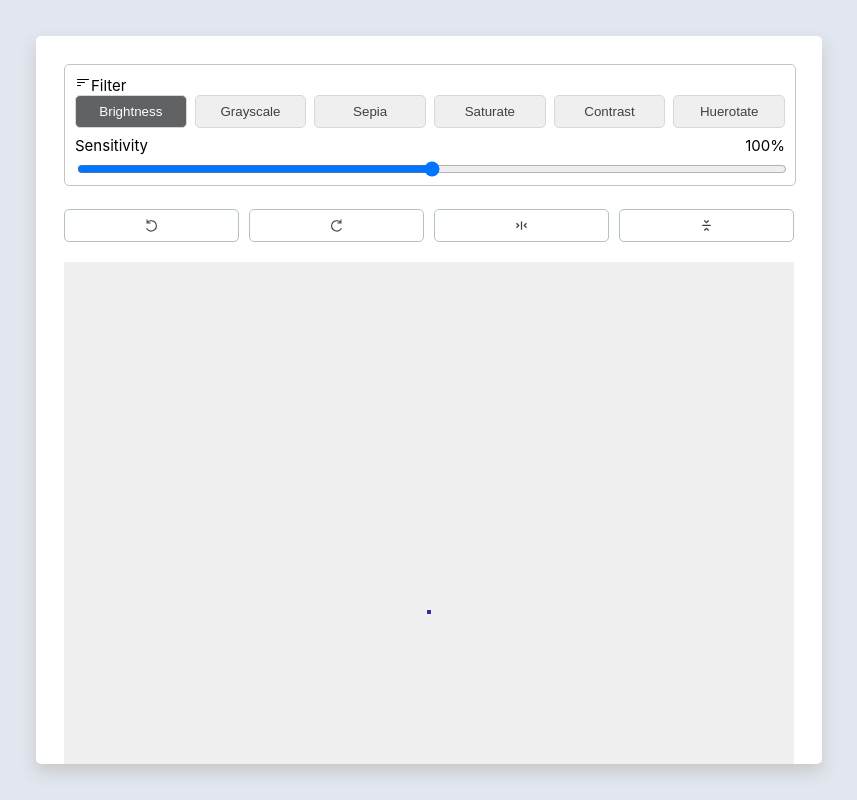
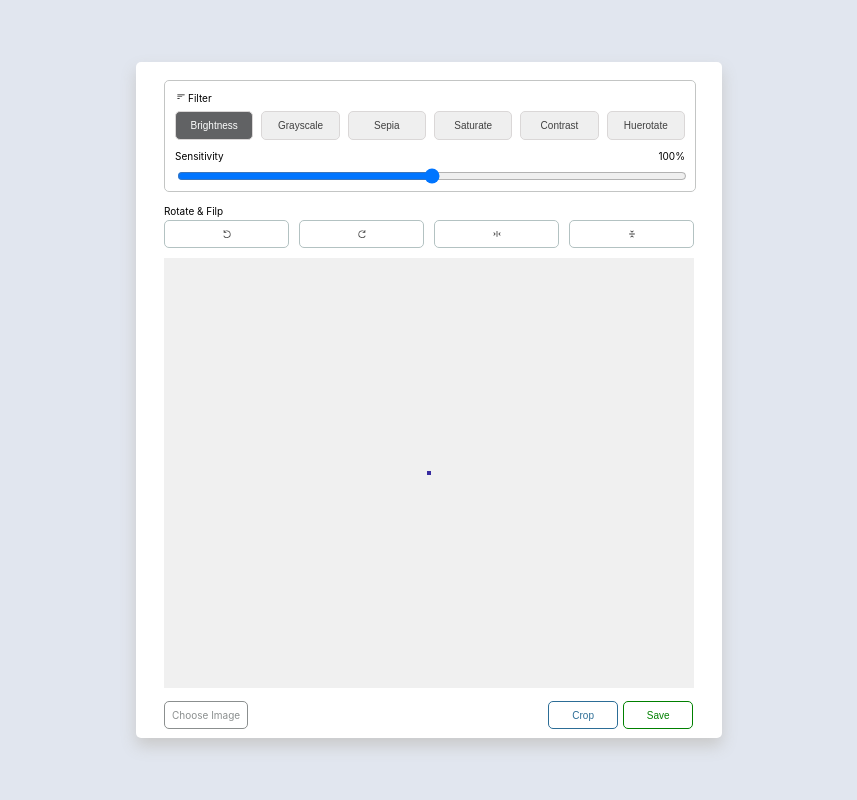
Before and after one commit to covvboi/PhotoEditor, a React (Create React App) app: page / in a window 1280 px wide. Shown: the whole page, without its empty margins (211-1068 px from the left). Built offline with nearby package versions, Linux system fonts and the light colour scheme.

Commit message:
filter value save

```diff
--- a/src/App.css
+++ b/src/App.css
@@ -1,6 +1,6 @@
 .image_editor{
     /* width: 100vw; */
-    height: 100vmin;
+    height: 100vh;
     background-color: #e1e6ef;
     display: flex;
     justify-content: center;
@@ -12,8 +12,8 @@
 
         border-radius: 5px;
         padding: 28px;
-        width: 730px;
-        height: 84%;
+        width: 530px;
+        height: 620px;
         background-color: #fff;
         box-shadow: 0 8px 16px 0px rgb(201,201,201);
         overflow: hidden;
@@ -21,12 +21,12 @@
 }
 .top_body{
     border-radius: 5px;
-    width: 710px;
+    width: 510px;
     border: 1px solid #c3c5c4;
     /* margin-right: 8px; */
-    height: 100px;
+    height: 90px;
     padding: 10px;
-    margin-bottom: 10px;
+    margin-top: -10px;
 
 
 }
--- a/src/App.js
+++ b/src/App.js
@@ -4,14 +4,18 @@ import MainCanvas from './component/MainCanvas'
 import FilterHeader from './component/FilterHeader'
 import RotateHeader from './component/RotateHeader'
 // import SaveButton from './component/SaveButton'
+import WindowAlert from './component/WindowAlert'
 
 function App() {
   return (
     <div className="image_editor">
+      <WindowAlert></WindowAlert>
+
+
       <div className="card">
 
         <div className="top_body">
-          <FilterHeader></FilterHeader>
+          <FilterHeader ></FilterHeader>
           {/* <RotateHeader></RotateHeader> */}
         </div>
         {/* <div className="rotate_header">
--- a/src/component/FilterHeader.js
+++ b/src/component/FilterHeader.js
@@ -59,8 +59,13 @@ const FilterHeader = () => {
     return (
         <>
             <div className="filter_section">
+                <div className="filter_container">
+                <div className='filter_filter_span'>
                 <BsFilterLeft />
-                <span className='filter_span'>Filter</span>
+                </div>
+                <span className='filter_filter_span'>Filter</span>
+                </div>
+
                 <div className='filter_key'>
                     {
 
--- a/src/component/MainCanvas.js
+++ b/src/component/MainCanvas.js
@@ -5,8 +5,8 @@ import { IoIosImage } from "react-icons/io"
 import '../style/main.css'
 
 
-import {GrRotateLeft, GrRotateRight} from "react-icons/gr"
-import {CgMergeVertical, CgMergeHorizontal} from "react-icons/cg"
+import { GrRotateLeft, GrRotateRight } from "react-icons/gr"
+import { CgMergeVertical, CgMergeHorizontal } from "react-icons/cg"
 // var newMouseX, newMouseY
 
 // const MAX_CANVAS_WIDTH = 410;
@@ -24,6 +24,7 @@ const CanvasTest = () => {
     // const contextRef = useRef(null);
 
     const [scale, setScale] = useState(1);
+    const [cropScale, setCropScale] = useState(1);
 
     const [width, setWidth] = useState(0);
     const [height, setHeight] = useState(0);
@@ -38,12 +39,18 @@ const CanvasTest = () => {
     const canvasRef = useRef(null);
     const cardBodyRef = useRef(null);
 
+
+
     const ImageHandler = (event) => {
 
         const image = new Image();
         const canvas = canvasRef.current;
         const ctx = canvas.getContext('2d');
         const reader = new FileReader();
+
+
+
+
 
         reader.onloadend = (event) => {
             image.onload = () => {
@@ -58,11 +65,13 @@ const CanvasTest = () => {
                         image.naturalHeight
                     );
 
+
                     if ((cardBodyRef.current.offsetWidth + cardBodyRef.current.offsetHeight) < (image.naturalWidth + image.naturalHeight)) {
-                        setScale((cardBodyRef.current.offsetWidth + cardBodyRef.current.offsetHeight)* 0.7  / (image.naturalWidth + image.naturalHeight));
+                        setScale((cardBodyRef.current.offsetWidth + cardBodyRef.current.offsetHeight) * 0.6 / (image.naturalWidth + image.naturalHeight));
                     } else {
                         setScale(1);
                     }
+
 
                     // if (cardBodyRef.current.offsetWidth < image.naturalWidth){
                     //     setScale(cardBodyRef.current.offsetWidth / image.naturalWidth)
@@ -84,6 +93,61 @@ const CanvasTest = () => {
         reader.readAsDataURL(event.target.files[0]);
     };
 
+
+    // const filterValue = () => {
+
+    //         const canvas = canvasRef.current;
+    //         const ctx = canvas.getContext('2d');
+    //         const currentImage = canvas.toDataURL();
+
+    //         const tempImage = new Image();
+    //         tempImage.src = currentImage;
+
+    //         tempImage.onload = () => {
+
+    //             ctx.filter = `brightness(${state.brightness}%) grayscale(${state.grayscale}%) sepia(${state.sepia}%) saturate(${state.saturate}%) contrast(${state.contrast}%) hue-rotate(${state.huerotate}deg)`;
+
+    //             ctx.translate(canvas.width / 2, canvas.height / 2);
+    //             ctx.drawImage(tempImage, -tempImage.width / 2, -tempImage.height / 2);
+    //             ctx.resetTransform();
+
+    //         };
+
+    // }
+
+
+
+    useEffect(() => {
+
+            const canvas = canvasRef.current;
+            const ctx = canvas.getContext('2d');
+            const currentImage = canvas.toDataURL();
+
+            const tempImage = new Image();
+            tempImage.src = currentImage;
+
+            tempImage.onload = () => {
+
+                ctx.filter = `brightness(${state.brightness}%) grayscale(${state.grayscale}%) sepia(${state.sepia}%) saturate(${state.saturate}%) contrast(${state.contrast}%) hue-rotate(${state.huerotate}deg)`;
+
+
+
+
+                ctx.translate(canvas.width / 2, canvas.height / 2);
+                ctx.drawImage(tempImage, -tempImage.width / 2, -tempImage.height / 2);
+                ctx.resetTransform();
+
+
+
+
+
+            };
+
+        })
+
+
+
+
     ///////////
     const startDrawingRectangle = ({ nativeEvent }) => {
         nativeEvent.preventDefault();  //이벤트 기본동작을 막아준다.
@@ -91,12 +155,10 @@ const CanvasTest = () => {
 
         const rect = canvasRef.current.getBoundingClientRect();
         const context = cropCanvasRef.current.getContext('2d');
-        const startX = nativeEvent.clientX - rect.x;
-        const startY = nativeEvent.clientY - rect.y;
+        const multiple = (1 / scale);
 
-        ///
-        const image = new Image();
-        ////
+        const startX = (nativeEvent.clientX - rect.x) * multiple;
+        const startY = (nativeEvent.clientY - rect.y) * multiple;
 
         const reset = () => {
             context.clearRect(
@@ -110,31 +172,24 @@ const CanvasTest = () => {
         reset();
 
         const onMouseMove = (e) => {
+            reset();
+            context.strokeStyle = 'red';
 
-            reset();
-
-            context.strokeStyle = 'red';
             context.rect(
                 startX,
                 startY,
-                e.clientX - nativeEvent.clientX,
-                e.clientY - nativeEvent.clientY
+                (e.clientX - nativeEvent.clientX) * multiple,
+                (e.clientY - nativeEvent.clientY) * multiple
+            );
 
-            );
             cropModel = {
                 x: startX,
                 y: startY,
-                width: e.clientX - nativeEvent.clientX,
-                height: e.clientY - nativeEvent.clientY,
+                width: (e.clientX - nativeEvent.clientX) * multiple,
+                height: (e.clientY - nativeEvent.clientY) * multiple,
             };
 
             context.stroke();
-
-            // if (cardBodyRef.current.offsetWidth < image.naturalWidth) {
-            //     setScale(cardBodyRef.current.offsetWidth / image.naturalWidth);
-            // } else {
-            //     setScale(1);
-            // }
         };
 
         const onMouseUpOrLeave = (e) => {
@@ -166,6 +221,7 @@ const CanvasTest = () => {
             }
 
         });
+
 
         const reset = () => {
             context.clearRect(
@@ -202,26 +258,21 @@ const CanvasTest = () => {
     const saveImage = () => {
 
         const canvas = canvasRef.current;
-        const ctx = canvas.getContext('2d')
-
-        // canvas.width = image.naturalWidth
-        // canvas.height = image.naturalHeight
-
-        ctx.filter = `brightness(${state.밝은}%) brightness(${state.밝은}%) grayscale(${state.어두운}%) sepia(${state.빛바랜}%) saturate(${state.선명한}%) contrast(${state.대비된}%) hue-rotate(${state.색전환}deg)`;
-
-        ctx.translate(canvas.width / 2, canvas.height / 2)
-        ctx.rotate(state.rotate * Math.PI / 180)
-        ctx.scale(state.vartical, state.horizontal)
-        // ctx.drawImage(image, -canvas.width / 2, -canvas.height / 2, canvas.width, canvas.height);
-        ctx.save();
+        const ctx = canvas.getContext('2d');
+        ctx.resetTransform();
+        ctx.restore();
 
         const link = document.createElement('a');
-        link.download = 'image_edit.jpg'
-        link.href = canvas.toDataURL()
-        link.click()
+        link.download = 'image_edit.jpg';
+        link.href = canvas.toDataURL();
+        link.click();
 
         console.log(state);
+        console.log(link);
+
+
     }
+
 
     const rotateVertical = async () => {
         const canvas = canvasRef.current;
@@ -235,20 +286,47 @@ const CanvasTest = () => {
             tempImage.onload = () => resolve();
         });
 
-
         context.clearRect(0, 0, canvas.width, canvas.height);
-        context.save();
-
 
         await new Promise(resolve => {
             setTimeout(() => resolve());
         });
 
         context.translate(canvas.width / 2, canvas.height / 2);
-        context.scale(-1,1)
+        context.scale(-1, 1)
         context.drawImage(tempImage, -tempImage.width / 2, -tempImage.height / 2);
         context.restore();
+        context.resetTransform();
+
     }
+
+
+    const rotateHorizontal = async () => {
+        const canvas = canvasRef.current;
+        const context = canvas.getContext('2d');
+        const currentImage = canvas.toDataURL();
+
+        const tempImage = new Image();
+        tempImage.src = currentImage;
+
+        await new Promise(resolve => {
+            tempImage.onload = () => resolve();
+        });
+
+        context.clearRect(0, 0, canvas.width, canvas.height);
+
+        await new Promise(resolve => {
+            setTimeout(() => resolve());
+        });
+
+        context.translate(canvas.width / 2, canvas.height / 2);
+        context.scale(1, -1)
+        context.drawImage(tempImage, -tempImage.width / 2, -tempImage.height / 2);
+        context.restore();
+        context.resetTransform();
+
+    }
+
 
     const rotateleft = async () => {
         const canvas = canvasRef.current;
@@ -280,6 +358,7 @@ const CanvasTest = () => {
         context.rotate(-90 * Math.PI / 180);
         context.drawImage(tempImage, -tempImage.width / 2, -tempImage.height / 2);
         context.restore();
+        context.resetTransform();
     }
 
 
@@ -298,8 +377,6 @@ const CanvasTest = () => {
         await new Promise(resolve => {
             tempImage.onload = () => resolve();
         });
-
-
 
         context.clearRect(0, 0, canvas.width, canvas.height);
 
@@ -331,6 +408,7 @@ const CanvasTest = () => {
 
         // we’re done with the rotating so restore the unrotated context
         context.restore();
+        context.resetTransform();
     }
 
     // 밝은 - brightness ,어두운 - grayscale, 빛바랜 - sepia, 선명한 - saturate, 대비된 - contrast, 색전환 - hueRotate
@@ -339,12 +417,12 @@ const CanvasTest = () => {
         <div>
 
             <div className="rotate">
-            {/* <label htmlFor="">Rotate & Filp</label> */}
+                <div className="rotate_text"> Rotate & Filp </div>
                 <div className="icon">
-                    <div onClick={rotateleft}  className='rotate_btn'><GrRotateLeft/></div>
-                    <div onClick={rotateRight} className='rotate_btn'><GrRotateRight/></div>
-                    <div onClick={rotateVertical} className='rotate_btn'><CgMergeVertical/></div>
-                    <div  className='rotate_btn'><CgMergeHorizontal/></div>
+                    <div onClick={rotateleft} className='rotate_btn'><GrRotateLeft /></div>
+                    <div onClick={rotateRight} className='rotate_btn'><GrRotateRight /></div>
+                    <div onClick={rotateVertical} className='rotate_btn'><CgMergeVertical /></div>
+                    <div onClick={rotateHorizontal} className='rotate_btn'><CgMergeHorizontal /></div>
                 </div>
             </div>
 
@@ -356,12 +434,12 @@ const CanvasTest = () => {
                     width={width}
                     height={height}
                     style={{
-                        filter: `brightness(${state.brightness}%) grayscale(${state.grayscale}%) sepia(${state.sepia}%) saturate(${state.saturate}%) contrast(${state.contrast}%) hue-rotate(${state.huerotate}deg)`,
-                        transform: `rotate(${state.rotate}deg) scale(${state.vartical},${state.horizontal})`,
+                        // filter: `brightness(${state.brightness}%) grayscale(${state.grayscale}%) sepia(${state.sepia}%) saturate(${state.saturate}%) contrast(${state.contrast}%) hue-rotate(${state.huerotate}deg)`,
+                        // transform: `rotate(${state.rotate}deg) scale(${state.vartical},${state.horizontal})`,
                         scale: `${scale}`,
-                        position: 'absolute',
-                        // top: `${canvasTop}px`,
+
                     }}
+                    // onChange={filterValue}
                     alt="" />
 
 
@@ -372,9 +450,9 @@ const CanvasTest = () => {
                     height={height}
                     ref={cropCanvasRef}
                     style={{
-                        transform: `rotate(${state.rotate}deg) scale(${state.vartical},${state.horizontal})`,
-                        scale: `${scale}`,
-                        position: 'absolute',
+                        // transform: `rotate(${state.rotate}deg) scale(${state.vartical},${state.horizontal})`,
+                        scale: `${scale}`
+                        // position: 'absolute',
                         // top: `${canvasTop}px`,
                     }}
                     onMouseDown={(e) => startDrawingRectangle(e)}
@@ -400,7 +478,6 @@ const CanvasTest = () => {
 
                 <input type='button' className='save_btn' value='Save' onClick={saveImage}></input>
 
-                {/* <button onClick={rotateImage}>rotate</button> */}
             </div>
 
 
--- /dev/null
+++ b/src/component/WindowAlert.js
@@ -0,0 +1,55 @@
+import '../style/main.css'
+import { useEffect, useRef, useState } from 'react';
+
+
+const WindowAlert = () => {
+
+    const [sizeAlert, setSizeAlert] = useState(false);
+
+    // const showAlert = () => {
+    //     setSizeAlert(true)
+    // }
+
+    window.addEventListener('resize', function(){
+        // console.log('resize envet!');
+        if(window.innerWidth <= 650){
+            setSizeAlert(true)
+            // alert('800 px')
+        }else{
+            setSizeAlert(false)
+        }
+    })
+
+    // const handleResize = () => {
+    //     console.log(`브라우저 화면 사이즈 x: ${window.innerWidth}, y: ${window.innerHeight}`);
+    // }
+
+    // useEffect(()=> {
+    //     window.addEventListener('resize', handleResize);
+    //     return () => { //clean up
+    //         window.removeEventListener('resize', handleResize)
+    //     }
+    // },[])
+
+
+    return (
+        <div>
+            <Alertwindow sizeAlert={sizeAlert}></Alertwindow>
+        </div>
+    )
+}
+
+function Alertwindow({ sizeAlert }){
+    if(!sizeAlert) return null;
+    return(
+        <div className="size_alert">
+            <div className='size_alert_body'>
+                Photo Editor의 최적화를 위해 화면을 키워주세요 :)
+
+            </div>
+        </div>
+    )
+
+}
+
+export default WindowAlert;
--- a/src/store.js
+++ b/src/store.js
@@ -26,22 +26,22 @@ let DefaultSetting = createSlice({   // useState() 역할 이걸 slice라고 부
         urlHandle(state, action) {
             console.log(action);
             state.image = action.payload
-        },
-        leftRotateHandle(state, action) {
-            console.log(action);
-            state.rotate = action.payload
-        },
-        rightRotateHandle(state, action) {
-            console.log(action);
+        }
+        // leftRotateHandle(state, action) {
+        //     console.log(action);
+        //     state.rotate = action.payload
+        // },
+        // rightRotateHandle(state, action) {
+        //     console.log(action);
 
-            state.rotate = action.payload
-        },
-        varticalFlipHandle(state, action) {
-            state.vartical = action.payload
-        },
-        horizontalFlipHandle(state, action) {
-            state.horizontal = action.payload
-        },
+        //     state.rotate = action.payload
+        // },
+        // varticalFlipHandle(state, action) {
+        //     state.vartical = action.payload
+        // },
+        // horizontalFlipHandle(state, action) {
+        //     state.horizontal = action.payload
+        // },
 
     }
 })
--- a/src/style/main.css
+++ b/src/style/main.css
@@ -1,16 +1,54 @@
+.size_alert{
+    position: absolute;
+    top: 0;
+    left: 0;
+
+    width: 100%;
+    height: 100%;
+
+    /* display: none; */
+
+    background-color: rgba(0, 0, 0, 0.9);
+    z-index: 2;
+
+}
+
+.size_alert_body{
+    position: absolute;
+    top: 50%;
+    left: 50%;
+
+
+
+    /* width: 400px; */
+    /* height: 400px; */
+
+    /* padding: 40px; */
+
+    text-align: center;
+    color: white;
+
+    /* background-color: rgb(255, 255, 255); */
+    /* border-radius: 10px; */
+    /* box-shadow: 0 2px 3px 0 rgba(34, 36, 38, 0.15); */
+
+    transform: translateX(-50%) translateY(-50%);
+}
+
 
 .card_body{
     display: flex;
     justify-content: center;
     align-items: center;
     /* width: 700px; */
-    min-height: 440px;
-    height: 700px;
+    min-height: 430px;
+    height: 430px;
     /* margin-left: 2%; */
     background-color: #f0f0f0;
     overflow: hidden;
     position: relative;
-    margin-top: 20px;
+    margin-top: 10px;
+
 
 }
 
@@ -24,7 +62,7 @@
     /* text-align: center; */
     justify-content: center;
     /* margin-top: 20px; */
-    transform: translate(-50%, -100%);
+    /* transform: translate(-50%, -100%); */
     /* border: 2px solid #000; */
 
     border: 2px dotted;
@@ -40,7 +78,7 @@
     /* object-fit: scale-down; */
     /* top: 14%; */
     /* left: 22%; */
-    transform: translate(-50%, -100%);
+    /* transform: translate(-50%, -100%); */
     border: 2px solid rgb(56, 44, 160);
 }
 
@@ -57,17 +95,45 @@
 
 }
 
+.filter_container{
+    position: flex;
+
+}
+
+.filter_section{
+    margin-top: -5px;
+}
+
+.rotate_text{
+    color: black;
+    margin-top: 18px;
+    margin-bottom: -10px;
+}
+
 .filter_span{
-    font-size: 15px;
+    font-size: 10px;
+
+    /* margin-bottom: 10px; */
 }
+.filter_filter_span{
+    font-size: 10px;
+    display: inline-block;
+    margin: 1px;
+    justify-content: space-around;
+
+
+}
+
 .filter_key{
     display: grid;
     grid-template-columns: repeat(6, 1fr);
     grid-gap: 8px;
+    margin-top: 5px;
 }
 
 .filter_slider{
     margin: 8px 0px;
+    margin-top: 10px;
 }
 
 .label_bar{
@@ -80,6 +146,7 @@ button.active{
     color: #fff;
 }
 button{
+    font-size: 10px;
     padding: 8px;
     background-repeat: 3px;
     border: 1px solid #dad7d7;
@@ -104,8 +171,9 @@ button{
 }
 
 .rotate{
+    margin-top: -5px;
     display: grid;
-    font-size: 15px;
+    font-size: 10px;
     color: #404040;
 }
 .icon{
@@ -126,7 +194,7 @@ button{
 
 .btn_group{
     display: flex;
-    margin-top: 20px;
+    margin-top: 13px;
     /* float: right; */
     /* margin-right: 13px; */
 }
@@ -138,7 +206,9 @@ button{
     color: #008000;
     margin-left: 5px;
     border-radius: 5px;
-    width: 80px;
+    width: 70px;
+    font-size: 10px;
+
 
 }
 .save_btn:hover{
@@ -154,7 +224,9 @@ button{
     cursor: pointer;
     /* margin-left: 5px; */
     border-radius: 5px;
-    width: 80px;
+    width: 70px;
+    font-size: 10px;
+
 }
 .crop_btn:hover{
     color: white;
@@ -168,13 +240,14 @@ button{
 }
 
 .import_image{
-    margin-right: 450px;
+    user-select: none;
+    margin-right: 300px;
     display: flex;
     cursor: pointer;
     border-radius: 5px;
     border: 1px solid rgb(139, 143, 143);
     color: rgb(139, 143, 143);
-    font-size: 15px;
+    font-size: 10px;
     padding: 7px;
 
 
```
